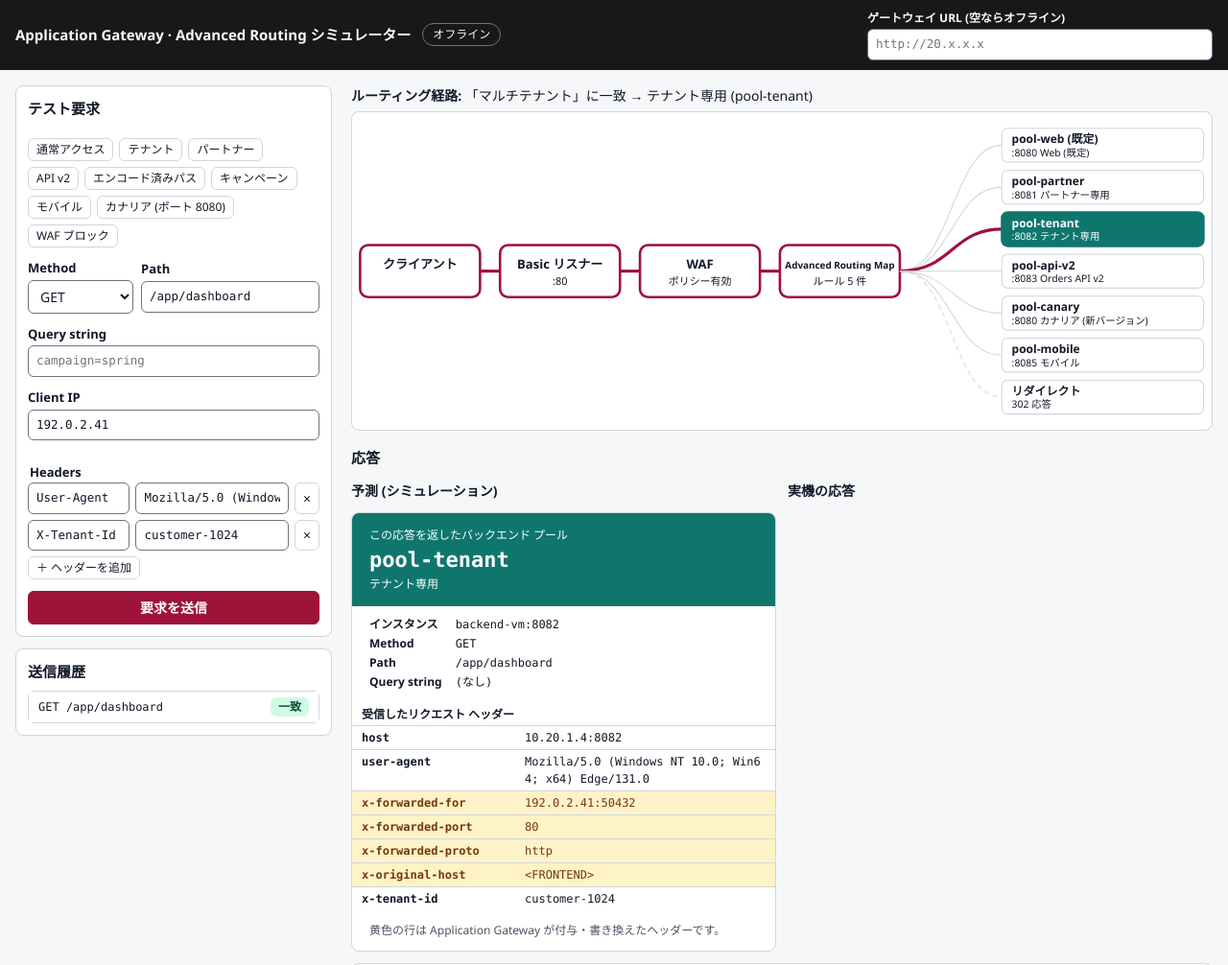
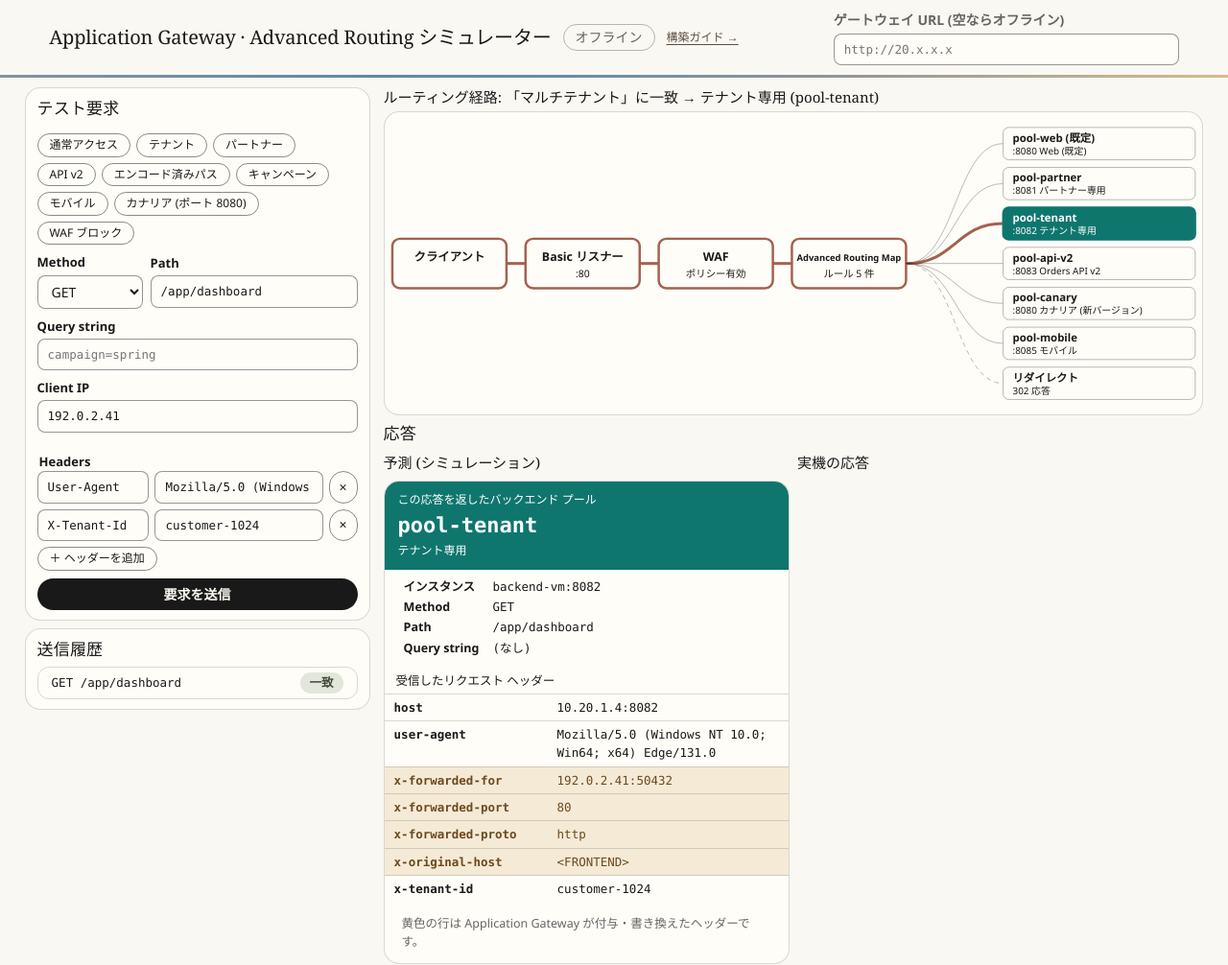
Before and after one commit to koudaiii/agw-advanced-routing-demo, a plain HTML site: page agw-routing-simulator.html in a window 1280 px wide. Shown: the top 1006 px of the page at 96% size. Drawn offline with Linux system fonts and the light colour scheme.

Commit message:
fix design

```diff
--- a/agw-routing-simulator.html
+++ b/agw-routing-simulator.html
@@ -6,92 +6,123 @@
 <meta name="color-scheme" content="light dark">
 <title>Application Gateway Advanced Routing シミュレーター</title>
 <style>
+/* Blog theme (Jekyll blog-theme の配色・書体を適用) */
 :root{
-  --bg:#f6f7f9;--card:#ffffff;--fg:#111827;--muted:#4b5563;--line:#d1d5db;--soft:#eef0f3;
-  --primary:#9f1239;--primary-fg:#ffffff;--ok-bg:#d1fae5;--ok-fg:#064e3b;--no-bg:#e5e7eb;--no-fg:#1f2937;
-  --warn-bg:#fef3c7;--warn-fg:#78350f;--err-bg:#fee2e2;--err-fg:#7f1d1d;--info-bg:#dbeafe;--info-fg:#1e3a8a;
-  --mono:ui-monospace,Consolas,"Cascadia Mono",monospace;
+  --bg:#faf8f3;--card:#fffdf8;--fg:#191919;--muted:rgba(25,25,25,.66);
+  --line:rgba(25,25,25,.30);--line-soft:rgba(25,25,25,.16);--soft:#f1ece2;
+  --logo:#5c4f43;--action:#191919;--action-hover:#4a413b;--on-action:#fffbf3;
+  --primary:#a4614f;--primary-fg:#fffbf3;
+  --ok-bg:#e3e6da;--ok-fg:#3f4a37;--no-bg:#ece9e1;--no-fg:#191919;
+  --warn-bg:#f5ead6;--warn-fg:#6b4a1e;--err-bg:#f3dcd5;--err-fg:#7a3426;--info-bg:#dfe7ee;--info-fg:#2f4a5e;
+  --g1:linear-gradient(118deg,#85939f 0%,#5e8aa3 30%,#658da5 45%,#919597 68%,#d6bb8d 100%);
+  --mono:ui-monospace,Consolas,"Cascadia Mono","BIZ UDGothic",monospace;
+  --sans:"Segoe Sans","Segoe UI Variable Text","Segoe UI",Arial,"Hiragino Sans","Yu Gothic UI","Meiryo",sans-serif;
+  --serif:"Segoe Serif",Georgia,"Yu Mincho","YuMincho","Hiragino Mincho ProN",serif;
 }
-@media (prefers-color-scheme: dark){:root{
-  --bg:#0f1115;--card:#171a21;--fg:#e5e7eb;--muted:#c4c8d0;--line:#343a46;--soft:#1f232c;
-  --primary:#fb7185;--primary-fg:#1a0a0f;--ok-bg:#064e3b;--ok-fg:#d1fae5;--no-bg:#2a2f3a;--no-fg:#e5e7eb;
-  --warn-bg:#451a03;--warn-fg:#fde68a;--err-bg:#450a0a;--err-fg:#fecaca;--info-bg:#172554;--info-fg:#bfdbfe;
-}}
+html{background:var(--bg);color-scheme:light}
 *{box-sizing:border-box}
-body{margin:0;background:var(--bg);color:var(--fg);font-family:"Segoe UI","Yu Gothic UI","Hiragino Sans",system-ui,sans-serif;font-size:14px;line-height:1.5}
-header.top{background:#18181b;color:#fafafa;padding-block:10px;padding-inline:16px;display:flex;flex-wrap:wrap;gap:12px;align-items:center}
-header.top h1{font-size:15px;margin:0;font-weight:700}
-.mode{border:1px solid #71717a;border-radius:999px;padding-block:2px;padding-inline:10px;font-size:12px}
-.mode.live{background:#047857;border-color:#047857}
+body{margin:0;background:var(--bg);color:var(--fg);font-family:var(--sans);font-size:14px;line-height:1.55;-webkit-font-smoothing:antialiased}
+header.top{position:relative;background:var(--bg);color:var(--logo);padding-block:14px;padding-inline:clamp(16px,4vw,64px);display:flex;flex-wrap:wrap;gap:12px;align-items:center;border-block-end:1px solid var(--line-soft)}
+header.top::after{content:"";position:absolute;inset-block-end:-3px;inset-inline:0;block-size:3px;background:var(--g1)}
+header.top h1{font:400 20px/1.3 var(--serif);letter-spacing:-.01em;margin:0;color:var(--fg)}
+.guide-link{color:var(--accent-hi);font-size:12px;text-decoration:underline;text-underline-offset:3px}
+.mode{border:1px solid var(--line);border-radius:999px;padding-block:2px;padding-inline:12px;font-size:12px;color:var(--muted)}
+.mode.live{background:#8f9a86;border-color:#8f9a86;color:#fffbf3}
 .top .spacer{flex:1}
-.top label{font-size:12px}
-.top input{inline-size:min(360px,60vw)}
-.layout{display:grid;grid-template-columns:330px minmax(0,1fr);gap:20px;padding:16px;max-inline-size:1440px;margin-inline:auto}
+.top label{font-size:12px;color:var(--muted)}
+.top input{inline-size:min(360px,60vw);background:var(--card)}
+.layout{display:grid;grid-template-columns:330px minmax(0,1fr);gap:20px;padding:20px clamp(16px,4vw,64px) 40px;max-inline-size:1440px;margin-inline:auto}
 @media (max-width:900px){.layout{grid-template-columns:1fr}}
-h2{font-size:15px;margin-block:0 8px}
-h3{font-size:14px;margin:0}
-.card{background:var(--card);border:1px solid var(--line);border-radius:8px;padding:12px}
+h2{font:400 18px/1.35 var(--serif);letter-spacing:.01em;margin-block:0 8px}
+h3{font:400 15px/1.4 var(--serif);margin:0}
+.card{background:var(--card);border:1px solid var(--line-soft);border-radius:16px;padding:16px}
 .stack{display:flex;flex-direction:column;gap:12px}
 .row{display:flex;flex-wrap:wrap;gap:8px;align-items:center}
 .grow{flex:1}
-label{font-weight:600;font-size:13px;display:block;margin-block-end:2px}
-input,select,textarea{font:inherit;color:var(--fg);background:var(--card);border:1px solid #6b7280;border-radius:6px;padding-block:6px;padding-inline:8px;inline-size:100%}
+.row > h2{min-inline-size:max-content}
+label{font-weight:600;font-size:13px;display:block;margin-block-end:3px;color:var(--fg)}
+input,select,textarea{font:inherit;color:var(--fg);background:var(--card);border:1px solid rgba(25,25,25,.45);border-radius:8px;padding-block:6px;padding-inline:10px;inline-size:100%}
+input:focus,select:focus,textarea:focus{border-color:var(--fg)}
 input.mono,textarea{font-family:var(--mono);font-size:12.5px}
-button{font:inherit;cursor:pointer;border-radius:6px;border:1px solid var(--line);background:var(--card);color:var(--fg);padding-block:6px;padding-inline:10px}
+button{font:inherit;cursor:pointer;border-radius:999px;border:1px solid rgba(25,25,25,.5);background:transparent;color:var(--fg);padding-block:5px;padding-inline:14px;transition:background .2s}
 button:hover{background:var(--soft)}
-button.primary{background:var(--primary);color:var(--primary-fg);border-color:var(--primary);font-weight:600}
-button.small{padding-block:2px;padding-inline:8px;font-size:12px}
-button.icon{padding-block:2px;padding-inline:8px}
+button.primary{background:var(--action);color:var(--on-action);border-color:transparent;font-weight:600}
+button.primary:hover{background:var(--action-hover)}
+button.small{padding-block:2px;padding-inline:12px;font-size:12px}
+button.icon{padding-block:2px;padding-inline:10px}
 :focus-visible{outline:2px solid var(--primary);outline-offset:2px}
 .presets{display:flex;flex-wrap:wrap;gap:6px}
 .hdr{display:grid;grid-template-columns:minmax(0,2fr) minmax(0,3fr) auto;gap:6px}
-.badge{display:inline-block;border-radius:6px;padding-block:1px;padding-inline:8px;font-size:12px;font-weight:600;white-space:nowrap}
+.badge{display:inline-block;border-radius:999px;padding-block:1px;padding-inline:10px;font-size:12px;font-weight:600;white-space:nowrap}
 .b-ok{background:var(--ok-bg);color:var(--ok-fg)}.b-no{background:var(--no-bg);color:var(--no-fg)}
 .b-skip{border:1px dashed var(--muted);color:var(--fg)}.b-warn{background:var(--warn-bg);color:var(--warn-fg)}
 .b-err{background:var(--err-bg);color:var(--err-fg)}.b-info{background:var(--info-bg);color:var(--info-fg)}
-.prio{font-family:var(--mono);font-weight:700;background:var(--soft);border-radius:4px;padding-inline:6px;min-inline-size:34px;text-align:center}
-.rule{border:1px solid var(--line);border-radius:8px;padding:10px;background:var(--card)}
+.prio{font-family:var(--mono);font-weight:700;background:var(--soft);border-radius:6px;padding-inline:6px;min-inline-size:34px;text-align:center}
+.rule{border:1px solid var(--line-soft);border-radius:16px;padding:12px 14px;background:var(--card)}
 .rule.hit{border-color:var(--primary);box-shadow:0 0 0 1px var(--primary)}
-.cond{font-family:var(--mono);font-size:12px;background:var(--soft);border-radius:4px;padding-inline:6px}
+.cond{font-family:var(--mono);font-size:12px;background:var(--soft);border-radius:6px;padding-inline:6px}
 .conds{list-style:none;margin:8px 0 0;padding:0;display:flex;flex-direction:column;gap:4px;font-size:12px}
 ol.rules{list-style:none;margin:0;padding:0;display:flex;flex-direction:column;gap:8px}
 .target{margin-inline-start:auto;font-family:var(--mono);font-size:12px}
 figure{margin:0}
-figcaption{font-weight:600;margin-block-end:6px}
-svg.diagram{inline-size:100%;block-size:auto;min-inline-size:640px;background:var(--card);border:1px solid var(--line);border-radius:8px}
+figcaption{font:400 15px/1.4 var(--serif);margin-block-end:8px}
+svg.diagram{display:block;margin-inline:auto;inline-size:100%;max-inline-size:1060px;block-size:auto;min-inline-size:640px;background:var(--card);border:1px solid var(--line-soft);border-radius:16px}
 .scroll-x{overflow-x:auto}
-pre{font-family:var(--mono);font-size:12px;background:var(--soft);border-radius:6px;padding:8px;margin:0;white-space:pre-wrap;word-break:break-all}
-.page{border:1px solid var(--line);border-radius:8px;overflow:hidden;background:var(--card)}
-.page .ph{color:#fff;padding-block:14px;padding-inline:18px}
+pre{font-family:var(--mono);font-size:12px;background:var(--soft);border-radius:12px;padding:10px 12px;margin:0;white-space:pre-wrap;word-break:break-all}
+.page{border:1px solid var(--line-soft);border-radius:16px;overflow:hidden;background:var(--card)}
+.page .ph{color:#fff;padding-block:16px;padding-inline:20px}
 .page .ph p{margin:0;font-size:12px}.page .ph .pn{font-family:var(--mono);font-size:22px;font-weight:700}
-.page dl{display:grid;grid-template-columns:max-content 1fr;gap:2px 14px;padding-block:10px;padding-inline:18px;margin:0;font-size:12px}
+.page dl{display:grid;grid-template-columns:max-content 1fr;gap:2px 14px;padding-block:12px;padding-inline:20px;margin:0;font-size:12px}
 .page dt{font-weight:600}.page dd{margin:0;font-family:var(--mono);word-break:break-all}
 table{border-collapse:collapse;inline-size:100%;font-size:12px}
-th,td{border-block-start:1px solid var(--line);padding-block:3px;padding-inline:10px;text-align:start;vertical-align:top;font-family:var(--mono);word-break:break-all}
+th,td{border-block-start:1px solid var(--line-soft);padding-block:4px;padding-inline:10px;text-align:start;vertical-align:top;font-family:var(--mono);word-break:break-all}
 th{inline-size:170px}
 tr.gw{background:var(--warn-bg);color:var(--warn-fg)}
-caption{text-align:start;font-weight:600;padding-block:6px 2px;padding-inline:10px}
+caption{text-align:start;font:400 14px/1.4 var(--serif);padding-block:8px 4px;padding-inline:12px}
 .two{display:grid;grid-template-columns:minmax(0,1fr) minmax(0,1fr);gap:12px}
 @media (max-width:1150px){.two{grid-template-columns:1fr}}
 .note{font-size:12px;color:var(--muted)}
-.alert{border-radius:6px;padding-block:6px;padding-inline:10px;font-size:13px}
-.history{list-style:none;margin:0;padding:0;border:1px solid var(--line);border-radius:6px}
-.history li+li{border-block-start:1px solid var(--line)}
+.alert{border-radius:12px;padding-block:8px;padding-inline:12px;font-size:13px}
+.history{list-style:none;margin:0;padding:0;border:1px solid var(--line-soft);border-radius:12px;overflow:hidden}
+.history li+li{border-block-start:1px solid var(--line-soft)}
 .history button{inline-size:100%;border:0;border-radius:0;display:flex;gap:8px;align-items:center;text-align:start}
 .history .line{flex:1;font-family:var(--mono);font-size:12px;overflow:hidden;text-overflow:ellipsis;white-space:nowrap}
-dialog{border:1px solid var(--line);border-radius:10px;background:var(--card);color:var(--fg);inline-size:min(760px,94vw);padding:16px}
-dialog::backdrop{background:rgb(0 0 0 / .45)}
+dialog{border:1px solid var(--line-soft);border-radius:16px;background:var(--card);color:var(--fg);inline-size:min(760px,94vw);padding:20px}
+dialog::backdrop{background:rgb(25 25 25 / .4)}
 .sr-only{position:absolute;inline-size:1px;block-size:1px;overflow:hidden;clip:rect(0 0 0 0);white-space:nowrap}
 .skip{position:absolute;inset-inline-start:-9999px}
 .skip:focus{inset-inline-start:8px;inset-block-start:8px;background:var(--card);color:var(--fg);padding:6px;z-index:10}
-.err{color:var(--err-fg);background:var(--err-bg);border-radius:4px;padding-inline:6px;font-size:12px}
-.bar{background:var(--soft);border-radius:4px;block-size:10px;inline-size:100%;min-inline-size:60px;overflow:hidden}
+.err{color:var(--err-fg);background:var(--err-bg);border-radius:8px;padding-inline:8px;font-size:12px}
+.bar{background:var(--soft);border-radius:999px;block-size:10px;inline-size:100%;min-inline-size:60px;overflow:hidden}
 .bar span{display:block;block-size:100%;background:var(--primary)}
 .dist-row{display:grid;grid-template-columns:minmax(0,1.6fr) minmax(0,2fr) minmax(0,2.4fr);gap:8px;align-items:center;font-size:12px}
 .dist-srv{display:grid;grid-template-columns:minmax(0,1fr) auto;gap:6px;align-items:center}
 @media (max-width:900px){.dist-row{grid-template-columns:1fr}}
 @media (forced-colors: active){.badge,.rule.hit{border:1px solid CanvasText}}
-@media print{header.top{background:none;color:inherit}.layout{display:block}aside{display:none}}
+@media print{header.top{background:none;color:inherit}header.top::after{print-color-adjust:exact;-webkit-print-color-adjust:exact}.layout{display:block}aside{display:none}}
+@media (min-width:1100px){
+body{font-size:15px}
+header.top{padding-block:10px}
+header.top h1{font-size:20px}
+.mode,.top label,button,input,select,textarea{font-size:14px}
+button.small{font-size:12px}
+button.active{background:var(--fg);color:var(--bg);border-color:var(--fg)}
+.layout{grid-template-columns:360px minmax(0,1fr);max-inline-size:1800px;gap:14px;padding:12px clamp(16px,2vw,40px) 24px}
+.stack{gap:8px}
+.two{gap:8px}
+.card{padding:10px 12px}
+.rule{padding:8px 10px}
+h2{font-size:17px;margin-block:0 6px}
+h3{font-size:15px}
+figcaption{font-size:15px;margin-block-end:4px}
+label{font-size:13px}
+input.mono,textarea{font-size:12.5px}
+th,td,table,caption,.note,.alert,.badge,.cond,.conds,.page dl,.history .line,.dist-row,pre,.target{font-size:12.5px}
+.page .ph{padding-block:10px;padding-inline:14px}
+.page .ph .pn{font-size:22px}
+.page dl{padding-block:8px}
+ol.rules{display:grid;grid-template-columns:repeat(2,minmax(0,1fr));gap:8px}
+}
 </style>
 </head>
 <body>
@@ -99,6 +130,7 @@ dialog::backdrop{background:rgb(0 0 0 / .45)}
 <header class="top">
   <h1>Application Gateway · Advanced Routing シミュレーター</h1>
   <span id="modeBadge" class="mode">オフライン</span>
+  <a class="guide-link" href="docs/agw-advanced-routing-demo-guide.html">構築ガイド →</a>
   <span class="spacer"></span>
   <div>
     <label for="backendUrl">ゲートウェイ URL (空ならオフライン)</label>
@@ -245,9 +277,9 @@ const PRESETS = [
   ["API v2", () => req("GET", "/api/orders/1001", "", "192.0.2.41", [["X-Api-Version", "2.0"]])],
   ["エンコード済みパス", () => req("GET", "/api%2Forders", "", "192.0.2.41", [["X-Api-Version", "2"]])],
   ["キャンペーン", () => req("GET", "/landing", "campaign=summer&utm=mail", "192.0.2.41", [["User-Agent", DESKTOP_UA]])],
-  ["モバイル", () => req("GET", "/app/home", "", "192.0.2.41", [["User-Agent", "Mozilla/5.0 (iPhone; CPU iPhone OS 18_1 like Mac OS X)"]])],
+  ["モバイル", () => ({ ...req("GET", "/app/home", "", "192.0.2.41", [["User-Agent", "Mozilla/5.0 (iPhone; CPU iPhone OS 18_1 like Mac OS X)"]]), uaSensitive: true })],
   ["カナリア (ポート 8080)", () => ({ ...req("GET", "/app/home", "", "192.0.2.41", [["User-Agent", DESKTOP_UA]]), port: 8080 })],
-  ["WAF ブロック", () => req("GET", "/app/home", "", "192.0.2.41", [["User-Agent", "agw-block-demo"]])],
+  ["WAF ブロック", () => ({ ...req("GET", "/app/home", "", "192.0.2.41", [["User-Agent", "agw-block-demo"]]), uaSensitive: true })],
 ];
 
 // ---------- storage (optional: falls back to memory when the browser refuses) ----------
@@ -407,8 +439,12 @@ const state = {
 // ---------- request form ----------
 METHODS.forEach((m) => $("method").append(el("option", { value: m, text: m })));
 PRESETS.forEach(([label, build]) => {
-  const b = el("button", { type: "button", class: "small", text: label });
-  b.addEventListener("click", () => { state.request = build(); renderRequest(); });
+  const b = el("button", { type: "button", class: "small", text: label, "aria-pressed": "false" });
+  b.addEventListener("click", () => {
+    state.request = build(); renderRequest();
+    // Invert the selected preset; the others return to normal.
+    $("presets").querySelectorAll("button").forEach((x) => { const on = x === b; x.classList.toggle("active", on); x.setAttribute("aria-pressed", on ? "true" : "false"); });
+  });
   $("presets").append(b);
 });
 function renderRequest() {
@@ -576,7 +612,7 @@ function renderDiagram() {
   ];
   stages.slice(0, -1).forEach((g, i) => svg.append(s("line", { x1: g.x + 120, y1: mid, x2: stages[i + 1].x, y2: mid, stroke: st(i < 2 ? on : stages[i + 1].on), "stroke-width": on ? 3 : 1.5 })));
   stages.forEach((g) => {
-    svg.append(s("rect", { x: g.x, y: mid - 26, width: 120, height: 52, rx: 8, fill: "var(--card)", stroke: g.bad ? "#b91c1c" : st(g.on), "stroke-width": g.on || g.bad ? 2.5 : 1.5 }));
+    svg.append(s("rect", { x: g.x, y: mid - 26, width: 120, height: 52, rx: 8, fill: "var(--card)", stroke: g.bad ? "#a4493a" : st(g.on), "stroke-width": g.on || g.bad ? 2.5 : 1.5 }));
     svg.append(s("text", { x: g.x + 60, y: mid - 3, "text-anchor": "middle", "font-size": g.l.length > 12 ? 9.5 : 12.5, "font-weight": 700, fill: "var(--fg)" }, g.l));
     svg.append(s("text", { x: g.x + 60, y: mid + 14, "text-anchor": "middle", "font-size": 10.5, fill: "var(--fg)" }, g.sub));
   });
@@ -628,7 +664,12 @@ function renderLive() {
   if (!isLive() || !l) return;
   if (l.kind === "pending") { out.append(el("p", { class: "note", text: "ゲートウェイへ送信中…" })); return; }
   const meta = el("p", { class: "note", text: `${l.url}${l.ms !== undefined ? ` ・ ${l.ms} ms` : ""}` });
-  const skipped = l.skipped && l.skipped.length ? el("p", { class: "alert b-warn", text: `ブラウザーの制限で送れなかったヘッダー: ${l.skipped.join(", ")}。実機の振り分けが予測と変わる場合があります。` }) : null;
+  const uaSkipped = (l.skipped || []).some((n) => n.trim().toLowerCase() === "user-agent");
+  const skipped = l.skipped && l.skipped.length
+    ? el("p", { class: "alert b-warn", text: uaSkipped
+        ? `ブラウザーの制限で User-Agent は送られません。実機は既定の pool-web になることがあります 。送れなかったヘッダー: ${l.skipped.join(", ")}`
+        : `ブラウザーの制限で送れなかったヘッダー: ${l.skipped.join(", ")}。実機の振り分けが予測と変わる場合があります。` })
+    : null;
   if (l.kind === "error") { out.append(statusBlock("—", "", l.message), meta, skipped); return; }
   if (l.kind === "opaque") {
     const text = l.redirectHint
@@ -638,6 +679,11 @@ function renderLive() {
     return;
   }
   if (l.kind === "redirect") { out.append(statusBlock("3xx", "Redirect", "ゲートウェイがリダイレクトを返しました (ブラウザーの制限で Location は読めません。curl -i で確認できます)。"), meta, skipped); return; }
+  if (state.sent && state.sent.uaSensitive && (l.skipped || []).some((n) => n.trim().toLowerCase() === "user-agent")) {
+    const ua = (state.sent.headers.find((h) => h.name.trim().toLowerCase() === "user-agent") || { value: "" }).value;
+    out.append(statusBlock("pool-web", "(既定)", `この要求は User-Agent で振り分けます。ブラウザーからは User-Agent を指定できないため、実機の応答は表示しません。`), meta, skipped);
+    return;
+  }
   const b = l.body;
   if (b && b.pool) {
     const hs = Object.entries(b.headers || {}).map(([k, v]) => [k, Array.isArray(v) ? v.join(", ") : v]);
```
Also changed, not shown: docs/agw-advanced-routing-demo-guide.html (+45 -25 lines).
